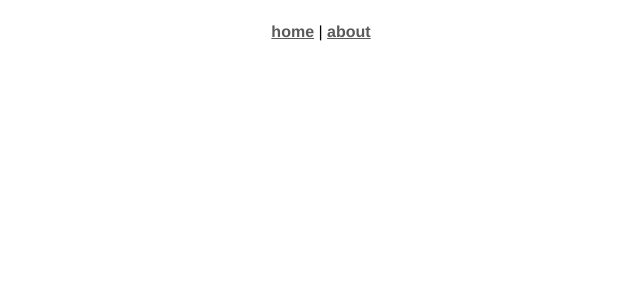
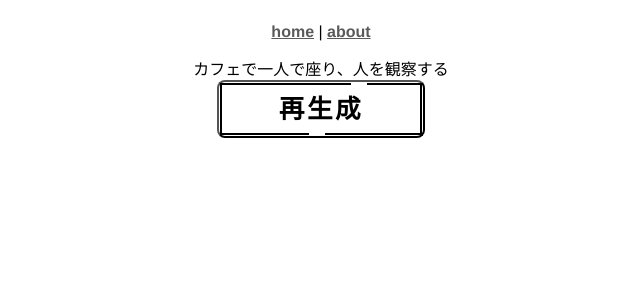
Before and after one commit to i-icc/simple_sub_quests_maker, a Vue app in the folder questmaker/: page /subquest/64 in a window 1280 px wide. Before the commit this address had no page. Shown: the top 300 px of the page, without its empty margins (319-959 px from the left). Built offline with nearby package versions, Linux system fonts and the light colour scheme.

Commit message:
再生成ボタンも聞くように

```diff
--- a/questmaker/src/assets/quests.json
+++ b/questmaker/src/assets/quests.json
@@ -54,7 +54,7 @@
     "53": "ボトルキャップを入れてお茶碗を作る",
     "54": "適当に動物の形を作る",
     "55": "外の風景を眺めて、形を想像する",
-    "56": "\u200b道端の草花を一つずつ観察する",
+    "56": "道端の草花を一つずつ観察する",
     "57": "知らない人に挨拶する",
     "58": "天気が良い日に、クレーンゲームをプレイする",
     "59": "ゲームセンターで、長時間同じゲームをプレイする",
--- a/questmaker/src/components/CreateSubQuests.vue
+++ b/questmaker/src/components/CreateSubQuests.vue
@@ -1,5 +1,8 @@
 <template>
-  <router-link to="/subquest" v-slot="{ navigate }">
+  <router-link
+    :to="{ name: 'subquest', params: { id: Math.floor(Math.random() * 219) } }"
+    v-slot="{ navigate }"
+  >
     <button @click="navigate" role="link">
       <svg>
         <rect x="2" y="2" rx="0" fill="none" width="200" height="50"></rect>
--- /dev/null
+++ b/questmaker/src/components/QuestBoard.vue
@@ -0,0 +1,19 @@
+<template>
+  <div class="board">
+    <span>{{ quest }}</span>
+  </div>
+</template>
+
+<script>
+export default {
+  name: "QuestBoard",
+  props: {
+    quest: String,
+  },
+};
+</script>
+
+<!-- Add "scoped" attribute to limit CSS to this component only -->
+<style scoped>
+
+</style>
--- a/questmaker/src/router/index.js
+++ b/questmaker/src/router/index.js
@@ -9,7 +9,8 @@ const routes = [
     component: HomeView
   },
   {
-    path: '/subquest',
+    path: '/subquest/:id',
+    props: true,
     name: 'subquest',
     component: SubQuest
   },
--- a/questmaker/src/views/SubQuest.vue
+++ b/questmaker/src/views/SubQuest.vue
@@ -1,14 +1,28 @@
 <template>
   <div class="home">
-    <CreateSubQuests msg="再生成"></CreateSubQuests>
+    <QuestBoard :quest="quests[$route.params.id]" />
+    <CreateSubQuests msg="再生成" :id="quests[$route.params.id]"></CreateSubQuests>
   </div>
 </template>
 
 <script>
 import CreateSubQuests from "@/components/CreateSubQuests.vue";
+import QuestBoard from "@/components/QuestBoard.vue";
+
+import quests from "@/assets/quests.json";
 
 export default {
   name: "SubQuest",
-  components: { CreateSubQuests },
+  components: { CreateSubQuests, QuestBoard },
+  data() {
+    return {
+      quests: quests,
+    };
+  },
+  // watch: {
+  //   $route() {
+  //     location.reload();
+  //   },
+  // },
 };
 </script>
```
Also changed, not shown: 1 other file (tests, documents, lock files or other folders).
